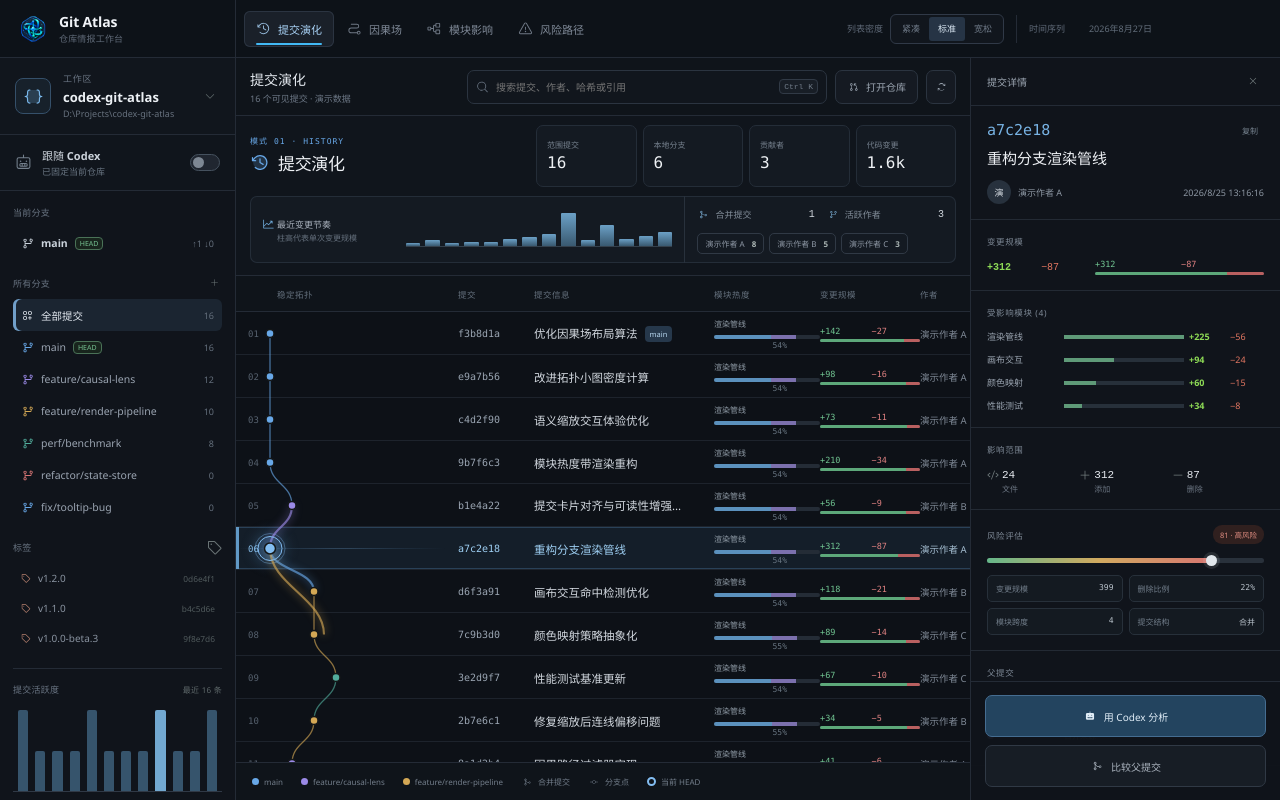
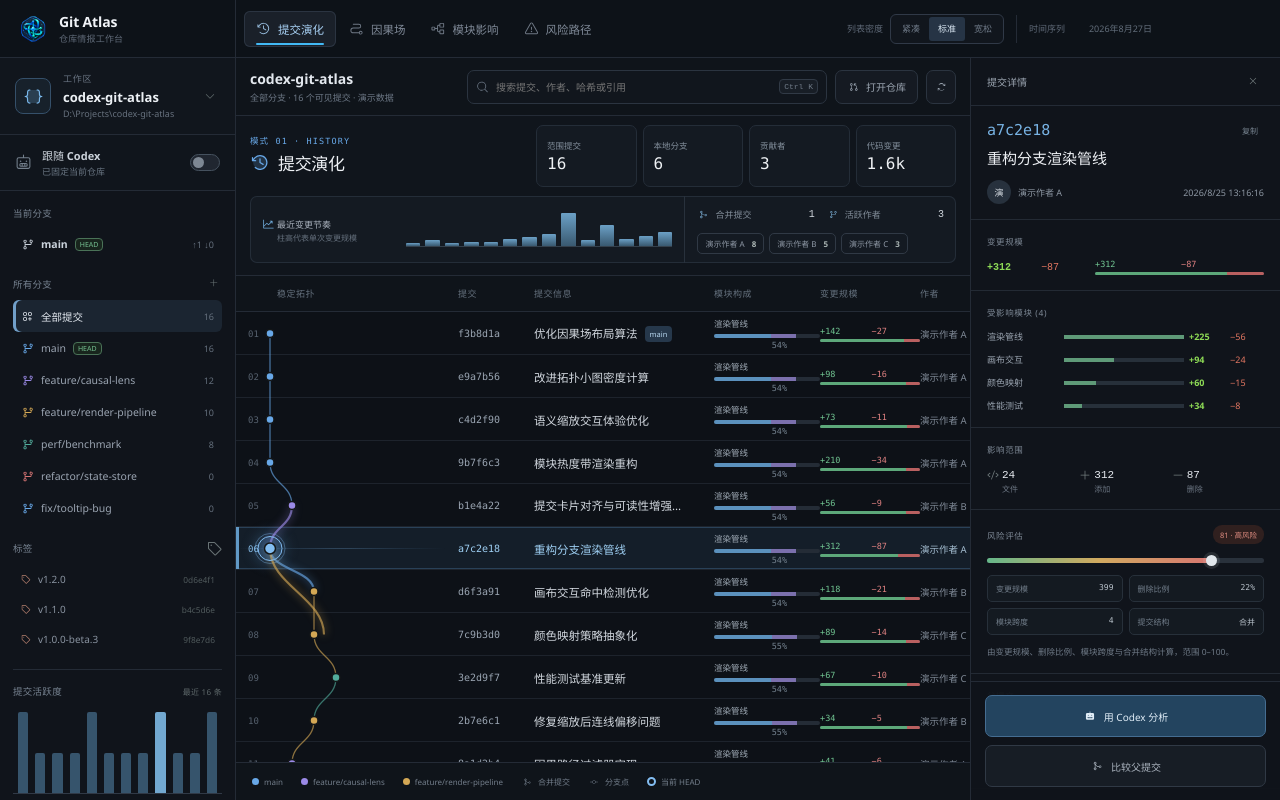
Before and after one commit to Kurtor/codex-git-atlas, a React (Vite) app: page / in a window 1280 px wide. Built offline with nearby package versions, Linux system fonts and the light colour scheme.

Commit message:
Refine information hierarchy and explain visual signals

```diff
--- a/electron/main.cjs
+++ b/electron/main.cjs
@@ -256,6 +256,7 @@ function createWindow() {
           if (follow && !follow.checked) follow.click(); await wait(240);
           document.querySelectorAll('.mode-tabs button')[0].click(); await wait(80);
           const finalRows = document.querySelectorAll('.commit-row');
+          result.moduleComposition = document.body.innerText.includes('模块构成') && [...document.querySelectorAll('.module-footprint')].every((node) => Boolean(node.querySelector('span')?.textContent) && /%/.test(node.querySelector('small')?.textContent || ''));
           finalRows[Math.min(5, finalRows.length - 1)]?.click(); await wait(120);
           document.querySelectorAll('.inspector-actions button')[1]?.click(); await wait(900);
           result.parentComparison = document.body.innerText.includes('已生成对比') && document.querySelectorAll('.changed-files code').length > 0;
@@ -276,6 +277,7 @@ function createWindow() {
           document.querySelectorAll('.module-detail button')[0]?.click(); await wait(60);
           document.querySelectorAll('.mode-tabs button')[3]?.click(); await wait(80);
           result.riskQueue = document.querySelectorAll('.risk-queue button').length > 0 && [...document.querySelectorAll('.commit-row .risk-signal b')].every((node) => Number(node.textContent) >= 45);
+          result.explainableRisk = document.querySelectorAll('.risk-factors span').length === 4 && document.body.innerText.includes('范围 0–100');
           const requestedIndex = Math.max(0, modeKeys.indexOf(captureMode));
           document.querySelectorAll('.mode-tabs button')[requestedIndex]?.click(); await wait(100);
           if (captureBranch) document.querySelector('.branch-list button[data-branch="' + CSS.escape(captureBranch) + '"]')?.click();
--- a/src/App.tsx
+++ b/src/App.tsx
@@ -78,7 +78,7 @@ function Inspector({ commit, details, comparison, analyzing, comparing, analysis
     <section><div className="section-title">受影响模块 ({modules.length})</div><div className="module-list">{modules.map(([name, value], index) => <div key={name}><span>{name}</span><i><b style={{ width: `${Math.max(12, value / max * 100)}%` }} /></i><strong>+{Math.round(value * .72)}</strong><em>−{Math.round(value * .18)}</em></div>)}</div></section>
     <section className="scope-stats"><div className="section-title">影响范围</div><div><span><Code /> <b>{details?.files.length ?? Object.keys(commit.modules).length * 6}</b><small>文件</small></span><span><Plus /> <b>{compactNumber(commit.additions)}</b><small>添加</small></span><span><Minus /> <b>{compactNumber(commit.deletions)}</b><small>删除</small></span></div></section>
     {changedFiles.length > 0 && <section className="changed-files"><div className="section-title">{comparison ? comparison.parentHash ? `与 ${comparison.parentHash.slice(0,7)} 对比` : '根提交变更' : '变更文件'} ({changedFiles.length})</div>{changedFiles.slice(0, comparison ? 10 : 4).map((file) => <div key={file.file} title={file.file}><code>{file.file}</code><strong>+{file.additions}</strong><em>−{file.deletions}</em></div>)}{!comparison && changedFiles.length > 4 && <small>生成对比可查看完整列表</small>}</section>}
-    <section className="risk-explain"><div className="section-title">风险评估 <span className={`risk ${level}`}>{score} · {risk}</span></div><div className="risk-meter"><i style={{ width: `${score}%` }} /><b style={{ left: `${score}%` }} /></div><div className="risk-factors"><span>变更规模 <b>{compactNumber(churn)}</b></span><span>删除比例 <b>{deletionRatio}%</b></span><span>模块跨度 <b>{Object.keys(commit.modules).length}</b></span><span>提交结构 <b>{commit.parents.length > 1 ? '合并' : '普通'}</b></span></div></section>
+    <section className="risk-explain"><div className="section-title">风险评估 <span className={`risk ${level}`}>{score} · {risk}</span></div><div className="risk-meter"><i style={{ width: `${score}%` }} /><b style={{ left: `${score}%` }} /></div><div className="risk-factors"><span>变更规模 <b>{compactNumber(churn)}</b></span><span>删除比例 <b>{deletionRatio}%</b></span><span>模块跨度 <b>{Object.keys(commit.modules).length}</b></span><span>提交结构 <b>{commit.parents.length > 1 ? '合并' : '普通'}</b></span></div><p className="risk-note">由变更规模、删除比例、模块跨度与合并结构计算，范围 0–100。</p></section>
     <section><div className="section-title">父提交</div>{commit.parents.slice(0, 2).map((parent, index) => <div className="parent-row" key={parent}><i style={{ background: index ? '#9b8ae7' : '#68a8e8' }} /><code>{parent.slice(0,7)}</code><span>{index ? '合并来源' : '直接父提交'}</span></div>)}</section>
     {analysis && <section className="analysis-result"><div className="section-title"><CheckCircle /> Codex 分析</div><p>{analysis}</p></section>}
     <div className="inspector-actions"><button className="codex-button" onClick={onAnalyze} disabled={analyzing}><Robot weight="fill" />{analyzing ? '正在分析…' : '用 Codex 分析'}</button><button onClick={onCompare} disabled={comparing}><GitMerge />{comparing ? '正在比较…' : comparison ? '已生成对比' : commit.parents.length ? '比较父提交' : '查看根提交变更'}</button></div>
@@ -97,7 +97,7 @@ export default function App() {
   const relations = useMemo(() => collectRelations(data.commits, selectedHash), [data.commits, selectedHash]);
   const visible = useMemo(() => scoped.filter((commit) => (mode !== 'risk' || commitRiskScore(commit) >= 45) && (mode !== 'modules' || activeModule === '全部模块' || Boolean(commit.modules[activeModule])) && (mode !== 'causal' || !causalOnly || relations.all.has(commit.hash))), [scoped, mode, activeModule, causalOnly, relations]);
   const switchMode = (nextMode: AppMode) => { setMode(nextMode); setCausalOnly(nextMode === 'causal'); if (nextMode !== 'modules') setActiveModule('全部模块') };
-  const columnLabels = mode === 'history' ? ['稳定拓扑','提交','提交信息','模块热度','变更规模','作者','提交时间'] : mode === 'causal' ? ['因果路径','提交','路径事件','关系','变更规模','作者','提交时间'] : mode === 'modules' ? ['模块轨迹','提交','触达事件','主模块','变更规模','作者','提交时间'] : ['风险轨迹','提交','待检查事件','风险评分','变更规模','作者','提交时间'];
+  const columnLabels = mode === 'history' ? ['稳定拓扑','提交','提交信息','模块构成','变更规模','作者','提交时间'] : mode === 'causal' ? ['因果路径','提交','路径事件','关系','变更规模','作者','提交时间'] : mode === 'modules' ? ['模块轨迹','提交','触达事件','主模块 / 触达','变更规模','作者','提交时间'] : ['风险轨迹','提交','待检查事件','风险评分','变更规模','作者','提交时间'];
 
   const applyRepository = useCallback(async (repoPath: string, options: { force?: boolean } = {}) => {
     if (!window.gitAtlas || (!options.force && dataPathRef.current.toLowerCase() === repoPath.toLowerCase())) return;
@@ -139,7 +139,7 @@ export default function App() {
   return <main className="app"><div className="titlebar" />
     <nav className={`topbar active-mode-${mode}`}><div className="logo"><img src="./git-atlas-mark.png" alt="" /><span><strong>Git Atlas</strong><small>仓库情报工作台</small></span></div><div className="mode-tabs">{([['history', ClockCounterClockwise], ['causal', Path], ['modules', TreeStructure], ['risk', Warning]] as const).map(([value, Icon]) => <button key={value} aria-pressed={mode === value} className={mode === value ? 'active' : ''} onClick={() => switchMode(value)}><Icon /><span>{modeCopy[value].title}</span></button>)}</div><div className="density-control"><span>列表密度</span><div role="group" aria-label="列表密度">{([['compact','紧凑'],['standard','标准'],['relaxed','宽松']] as const).map(([value,label]) => <button key={value} aria-pressed={density === value} className={density === value ? 'active' : ''} onClick={() => setDensity(value)}>{label}</button>)}</div></div>{mode === 'causal' ? <label className="causal-toggle"><input type="checkbox" checked={causalOnly} onChange={(event) => setCausalOnly(event.target.checked)} /><i />只看关联路径</label> : <span className="mode-context">{mode === 'history' ? '时间序列' : mode === 'modules' ? activeModule : '中高风险'}</span>}<time>{todayLabel}</time></nav>
     <div className="layout"><Sidebar data={data} activeBranch={activeBranch} selectedHash={selectedHash} followCodex={followCodex} followContext={followContext} onBranch={setActiveBranch} onSelect={(hash) => { setSelectedHash(hash); setComparison(null) }} onOpen={openRepository} onFollow={toggleFollowCodex} />
-      <section className="history"><header className="history-toolbar"><div><strong>{modeCopy[mode].title}</strong><span>{visible.length} 个可见提交{isDemo && ' · 演示数据'}{followCodex && ' · 跟随 Codex'}</span></div><label><MagnifyingGlass /><input value={query} onChange={(event) => setQuery(event.target.value)} placeholder="搜索提交、作者、哈希或引用" /><kbd>Ctrl K</kbd></label><button onClick={openRepository}><GitPullRequest />打开仓库</button><button onClick={refreshRepository} aria-label="刷新"><ArrowsClockwise /></button></header>
+      <section className="history"><header className="history-toolbar"><div><strong>{data.name}</strong><span>{activeBranch === '全部' ? '全部分支' : activeBranch} · {visible.length} 个可见提交{isDemo && ' · 演示数据'}{followCodex && ' · 跟随 Codex'}</span></div><label><MagnifyingGlass /><input value={query} onChange={(event) => setQuery(event.target.value)} placeholder="搜索提交、作者、哈希或引用" /><kbd>Ctrl K</kbd></label><button onClick={openRepository}><GitPullRequest />打开仓库</button><button onClick={refreshRepository} aria-label="刷新"><ArrowsClockwise /></button></header>
         {error && <div className="toast"><Warning />{error}<button onClick={() => setError('')}><X /></button></div>}
         {loading && <div className="loading"><ArrowsClockwise /><span>{followCodex ? '正在跟随 Codex 切换仓库…' : '正在读取仓库历史…'}</span></div>}
         {selected && <ModeWorkspace mode={mode} data={data} commits={scoped} selected={selected} activeModule={activeModule} onModule={setActiveModule} onSelect={(hash) => { setSelectedHash(hash); setAnalysis(''); setComparison(null) }} />}
--- a/src/visual-system.css
+++ b/src/visual-system.css
@@ -45,7 +45,7 @@ button { transition: color .14s ease, background .14s ease, border-color .14s ea
   border: 0;
   border-radius: 6px;
   color: #7f8997;
-  font-size: 11px;
+  font-size: 11.5px;
   font-weight: 520;
 }
 .mode-tabs button::after { right: 12px; bottom: 2px; left: 12px; height: 2px; border-radius: 2px; }
@@ -99,7 +99,7 @@ button { transition: color .14s ease, background .14s ease, border-color .14s ea
 .follow-switch input:checked + i { border-color: #4f8cb8; background: #20394c; box-shadow: none; }
 .follow-switch input:checked + i::after { transform: translateX(13px); background: #82bde8; box-shadow: none; }
 .sidebar section { padding: 15px 13px 0; }
-.side-label, .side-title { margin-bottom: 8px; color: #697482; font-size: 9px; font-weight: 560; letter-spacing: .03em; }
+.side-label, .side-title { margin-bottom: 8px; color: #778391; font-size: 9.5px; font-weight: 560; letter-spacing: .03em; }
 .branch-item {
   position: relative;
   height: 32px;
@@ -120,7 +120,7 @@ button { transition: color .14s ease, background .14s ease, border-color .14s ea
 .activity-chart button i { right: 1px; left: 1px; border-radius: 2px 2px 0 0; background: #456e8c; opacity: .72; }
 .activity-chart button:hover i { background: #5f96bd; }
 .activity-chart button.selected i { background: #72a8d0; box-shadow: none; }
-.activity-axis { color: #5f6976; font-size: 8px; }
+.activity-axis { color: #687481; font-size: 8.5px; }
 .sidebar footer { height: 42px; border-top-color: var(--line); color: #707b88; font-size: 9px; }
 .sidebar footer span i { background: #c49a50; }
 
@@ -148,16 +148,16 @@ button { transition: color .14s ease, background .14s ease, border-color .14s ea
 .mode-workspace.mode-modules { --mode-accent: #65bfa4; --mode-soft: rgba(101,191,164,.07); }
 .mode-workspace.mode-risk { --mode-accent: #d98574; --mode-soft: rgba(217,133,116,.07); }
 .mode-identity { grid-template-columns: minmax(250px,1fr) minmax(420px,.95fr); gap: 16px; }
-.mode-name > span { color: var(--mode-accent); font: 8px var(--font-mono); letter-spacing: .13em; }
+.mode-name > span { color: var(--mode-accent); font: 8.5px var(--font-mono); letter-spacing: .13em; }
 .mode-name h1 { margin: 4px 0 3px; gap: 8px; color: #eef1f5; font-size: 20px; font-weight: 640; letter-spacing: -.02em; }
 .mode-name h1 svg { width: 20px; color: var(--mode-accent); filter: none; }
-.mode-name p { color: #7f8996; font-size: 10px; }
+.mode-name p { color: #8b96a3; font-size: 10.5px; }
 .mode-metrics { gap: 6px; border: 0; background: transparent; }
 .mode-metric { padding: 9px 10px; border: 1px solid #242d38; border-radius: 7px; background: #141a22; }
 .mode-metric:first-child { border-left: 1px solid #242d38; }
-.mode-metric span { color: #77828f; font-size: 8px; }
+.mode-metric span { color: #84909d; font-size: 8.5px; }
 .mode-metric strong { margin: 3px 0 1px; color: #eef1f4; font: 16px var(--font-mono); }
-.mode-metric small { color: #5f6975; font-size: 7.5px; }
+.mode-metric small { color: #687482; font-size: 8px; }
 .mode-detail { border: 0; border-radius: 7px; background: #141a22; box-shadow: inset 0 0 0 1px #242d38; }
 .history-detail { grid-template-columns: minmax(300px,1.6fr) minmax(220px,1fr); }
 .evolution-spark { padding: 9px 12px; grid-template-columns: 132px 1fr; }
@@ -219,7 +219,7 @@ button { transition: color .14s ease, background .14s ease, border-color .14s ea
   border-bottom-color: var(--line);
   background: rgba(16,21,28,.96);
   color: #65717e;
-  font-size: 8.5px;
+  font-size: 9px;
   letter-spacing: .06em;
   text-transform: none;
 }
@@ -243,11 +243,11 @@ button { transition: color .14s ease, background .14s ease, border-color .14s ea
 .author, .commit-row > time { color: #7f8996; font-size: 9.5px; }
 .commit-row.selected .author, .commit-row.selected > time { color: #a5bed1; }
 .module-footprint { min-width: 0; display: grid; grid-template-columns: minmax(0,1fr) 28px; grid-template-rows: 15px 4px; gap: 2px 5px; align-content: center; }
-.module-footprint > span { overflow: hidden; color: #939faa; font-size: 8px; text-overflow: ellipsis; white-space: nowrap; }
+.module-footprint > span { overflow: hidden; color: #a2adb8; font-size: 8.5px; text-overflow: ellipsis; white-space: nowrap; }
 .module-footprint > div { grid-column: 1/-1; height: 4px; display: flex; overflow: hidden; border-radius: 3px; background: #242c36; }
 .module-footprint > div i { height: 100%; background: #5b91bd; }
 .module-footprint > div em { height: 100%; background: #7b70ad; }
-.module-footprint > small { color: #687581; font: 8px var(--font-mono); text-align: right; }
+.module-footprint > small { color: #758390; font: 8.5px var(--font-mono); text-align: right; }
 .diff-wrap { gap: 3px; font: 8.5px var(--font-mono); }
 .add { color: #71c592; }.del { color: #df8181; }
 .diff-bar { height: 3px; border-radius: 2px; overflow: hidden; background: #262e38; }
@@ -302,6 +302,7 @@ button { transition: color .14s ease, background .14s ease, border-color .14s ea
 .risk-factors { margin-top: 12px; display: grid; grid-template-columns: 1fr 1fr; gap: 6px; }
 .risk-factors span { padding: 7px 8px; display: flex; justify-content: space-between; border: 1px solid #27303a; border-radius: 5px; background: #141a21; color: #727e8b; font-size: 8px; }
 .risk-factors b { color: #b9c2cb; font: 8px var(--font-mono); }
+.risk-note { margin: 10px 0 0; color: #6e7986; font-size: 8.5px; line-height: 1.55; }
 .parent-row { height: 30px; }.parent-row code { color: #a8b1bb; font-size: 9px; }.parent-row span { color: #6f7a87; font-size: 8px; }
 .inspector-actions { gap: 8px; padding: 13px 14px; border-top-color: var(--line); background: rgba(16,20,27,.96); }
 .inspector-actions button { height: 42px; border-color: #303945; border-radius: 7px; background: #171d25; color: #aab3be; font-size: 10px; }
```
